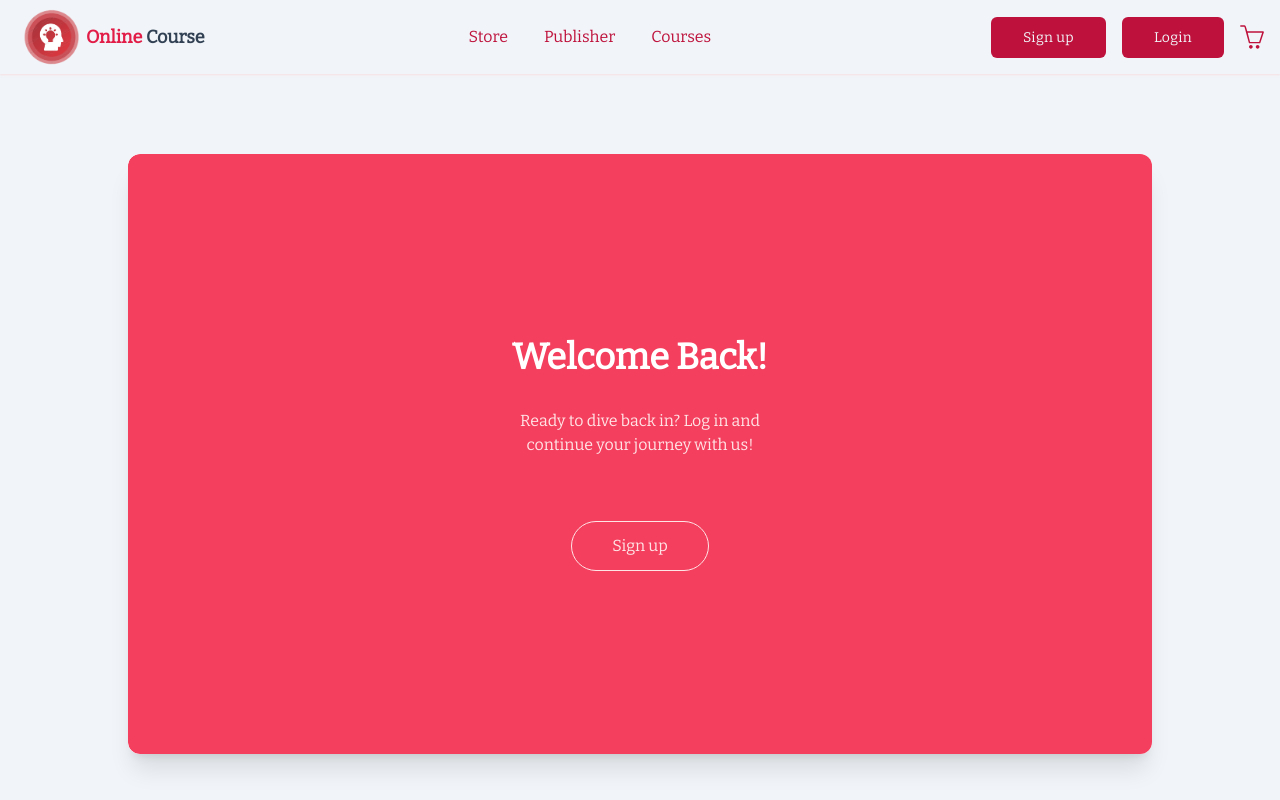
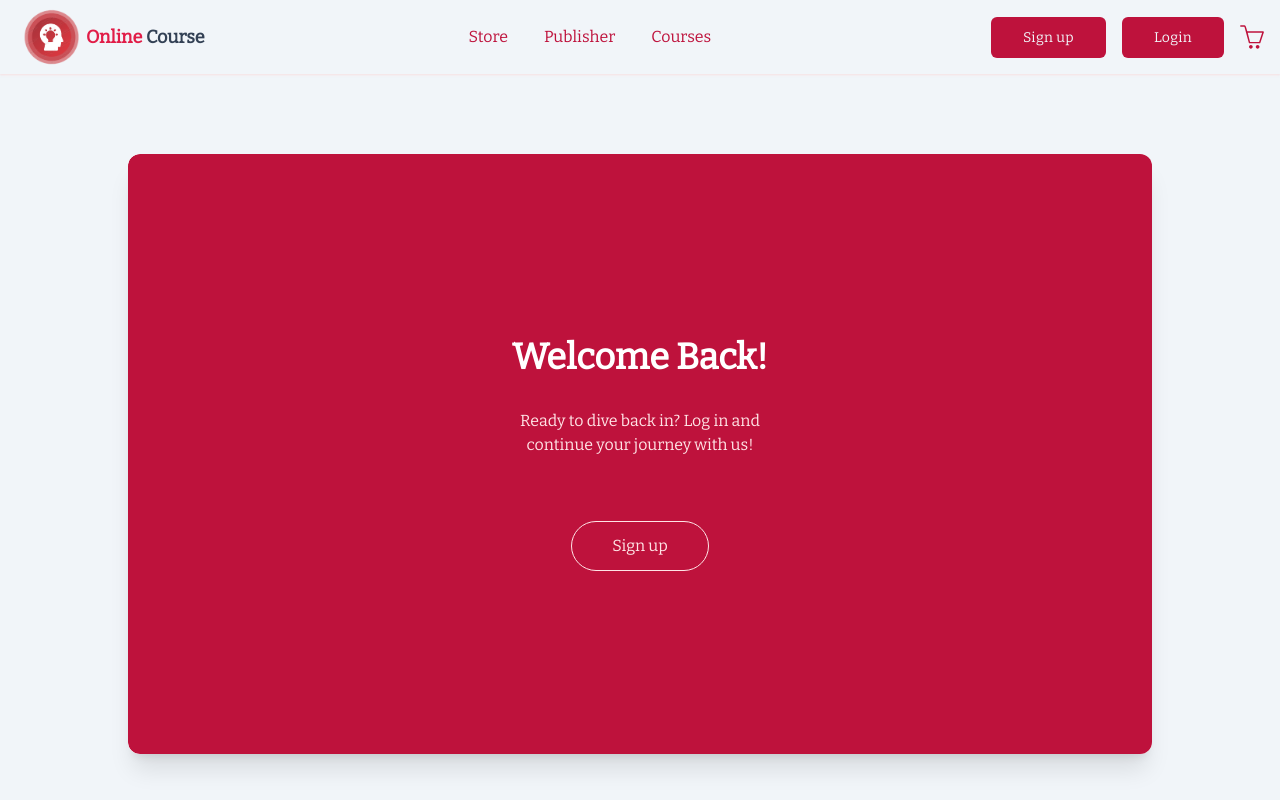
Before and after one commit to omarMo7amed/online-course, a Next.js app: page /signup in a window 1280 px wide. Shown: the top 800 px of the page. Built offline with nearby package versions, Linux system fonts and the light colour scheme.

Commit message:
change bg for signUp form

```diff
--- a/app/(register)/signup/Form.tsx
+++ b/app/(register)/signup/Form.tsx
@@ -5,6 +5,7 @@ import Step2 from "./Step2";
 import Step3 from "./Step3";
 import Step4 from "./Step4";
 import { AnimatePresence, motion } from "framer-motion";
+import { useEffect, useState } from "react";
 
 const SignUpForm = ({
   currentStep,
@@ -15,6 +16,8 @@ const SignUpForm = ({
 }) => {
   const methods = useForm();
 
+  const [direction, setDirection] = useState<number>(1);
+
   const steps = [
     <Step1 key={1} />,
     <Step2 key={2} />,
@@ -23,7 +26,7 @@ const SignUpForm = ({
   ];
 
   const handleNext = async () => {
-    //trigger to check any error exist or not
+    setDirection(1);
     const isStepValid = await methods.trigger();
     if (isStepValid) {
       setCurrentStep(currentStep + 1);
@@ -31,12 +34,24 @@ const SignUpForm = ({
   };
 
   const handleBack = () => {
+    setDirection(-1);
     setCurrentStep(currentStep - 1);
   };
 
   const onSubmit = (data: unknown) => {
     console.log("Form Submitted", data);
   };
+
+  useEffect(() => {
+    const handleKeydown = async (e: KeyboardEvent) => {
+      if (e.code === "Enter" && currentStep < steps.length - 1) {
+        await handleNext();
+      }
+    };
+
+    window.addEventListener("keydown", handleKeydown);
+    return () => window.removeEventListener("keydown", handleKeydown);
+  }, [currentStep, steps.length]);
 
   return (
     <FormProvider {...methods}>
@@ -46,9 +61,9 @@ const SignUpForm = ({
             <AnimatePresence mode="wait">
               <motion.div
                 key={currentStep}
-                initial={{ x: 300, opacity: 0 }}
+                initial={{ x: direction * 300, opacity: 0 }}
                 animate={{ x: 0, opacity: 1 }}
-                exit={{ x: -300, opacity: 0 }}
+                exit={{ x: direction * -300, opacity: 0 }}
                 transition={{ duration: 0.5, ease: "easeInOut" }}
                 className="flex flex-col items-center gap-y-5 justify-center"
               >
@@ -60,16 +75,22 @@ const SignUpForm = ({
           {/* Buttons for Navigation */}
           <div className="flex gap-4 justify-center mt-6">
             {currentStep > 0 && (
-              <FormButton type="button" onClick={handleBack}>
+              <FormButton
+                variant="secondary"
+                type="button"
+                onClick={handleBack}
+              >
                 Back
               </FormButton>
             )}
             {currentStep < steps.length - 1 ? (
-              <FormButton type="button" onClick={handleNext}>
+              <FormButton variant="primary" type="button" onClick={handleNext}>
                 Next
               </FormButton>
             ) : (
-              <FormButton type="submit">Submit</FormButton>
+              <FormButton variant="primary" type="submit">
+                Submit
+              </FormButton>
             )}
           </div>
         </div>
@@ -77,4 +98,5 @@ const SignUpForm = ({
     </FormProvider>
   );
 };
+
 export default SignUpForm;
--- a/app/(register)/signup/FormButton.tsx
+++ b/app/(register)/signup/FormButton.tsx
@@ -4,19 +4,24 @@ type ButtonProps = {
   type: "button" | "submit";
   onClick?: () => void;
   children: ReactNode;
+  variant: "primary" | "secondary";
 };
 
+const baseStyle =
+  "px-4 py-2 rounded-lg text-sm disabled:cursor-not-allowed border border-slate-300";
+
+const Style = {
+  primary: baseStyle + " bg-rose-700 text-slate-100 ",
+  secondary: baseStyle + " bg-transparent text-slate-800",
+};
 export default function FormButton({
   type = "button",
   onClick,
   children,
+  variant,
 }: ButtonProps) {
   return (
-    <button
-      type={type}
-      onClick={onClick}
-      className="px-4 py-2 rounded-lg text-sm disabled:cursor-not-allowed text-slate-800 bg-transparent border border-slate-300"
-    >
+    <button type={type} onClick={onClick} className={Style[variant]}>
       {children}
     </button>
   );
--- a/app/(register)/signup/Step2.tsx
+++ b/app/(register)/signup/Step2.tsx
@@ -1,5 +1,4 @@
-import { useEffect, useState } from "react";
-import { Input } from "@/app/_components/InputField";
+import { ReactNode, useEffect, useState } from "react";
 
 import { FieldError, useFormContext } from "react-hook-form";
 
@@ -77,9 +76,9 @@ export default function Step2() {
       </div>
 
       {/* Birthdate Input */}
-      <Input
-        register={register}
-        validation={{
+      <div>
+        <input
+          {...register("birthdate", {
             required: "This field is required",
             validate: {
               isOldEnough: (value: Date) => {
@@ -96,11 +95,18 @@ export default function Step2() {
                 return age >= 16 || "You must be at least 16 years old";
               },
             },
-        }}
-        error={errors.birthdate?.message}
+          })}
+          type="date"
+          placeholder="mm / dd / yyyy"
+          className="px-6 w-64 sm:w-72 py-3 rounded-full border border-slate-400 focus:border-none focus:outline-none focus:ring focus:ring-rose-500 transition-all duration-300 ring-offset-1 cursor-pointer placeholder:text-sm appearance-none"
           id="birthdate"
-        type="date"
         />
+        {errors.birthdate && (
+          <p className="mt-2 text-xs px-6 text-red-300">
+            {errors.birthdate?.message as ReactNode}
+          </p>
+        )}
+      </div>
     </>
   );
 }
--- a/app/_components/AuthPanel.tsx
+++ b/app/_components/AuthPanel.tsx
@@ -6,7 +6,7 @@ export default function AuthPanel() {
 
   return (
     <div
-      className={`bg-rose-500 absolute top-0 left-0 h-full z-10 transition-all duration-500 ease-in-out ${
+      className={`bg-rose-700 absolute top-0 left-0 h-full z-10 transition-all duration-500 ease-in-out ${
         isClicked ? "w-2/5 opacity-100" : "w-full opacity-100"
       } flex flex-col items-center justify-center rounded-tl-xl rounded-bl-xl`}
     >
--- a/app/_components/CreateSteps.tsx
+++ b/app/_components/CreateSteps.tsx
@@ -12,7 +12,7 @@ export default function Steps({ currentStep, numberOfSteps }: StepsProps) {
         <li
           key={index}
           className={`${
-            index < currentStep ? "bg-rose-500" : "bg-slate-400"
+            index < currentStep ? "bg-rose-700" : "bg-slate-400"
           } h-1 rounded-lg basis-1/5`}
         ></li>
       ))}
--- a/app/_components/InputField.tsx
+++ b/app/_components/InputField.tsx
@@ -27,9 +27,7 @@ export const Input = ({
       />
 
       {/* set error */}
-      {error && (
-        <span className="text-red-300 text-xs mt-1 px-6 block">{error}</span>
-      )}
+      {error && <p className="text-red-300 text-xs mt-1 px-6">{error}</p>}
     </div>
   );
 };
```
Lines whose indentation alone changed are shown as unchanged.
